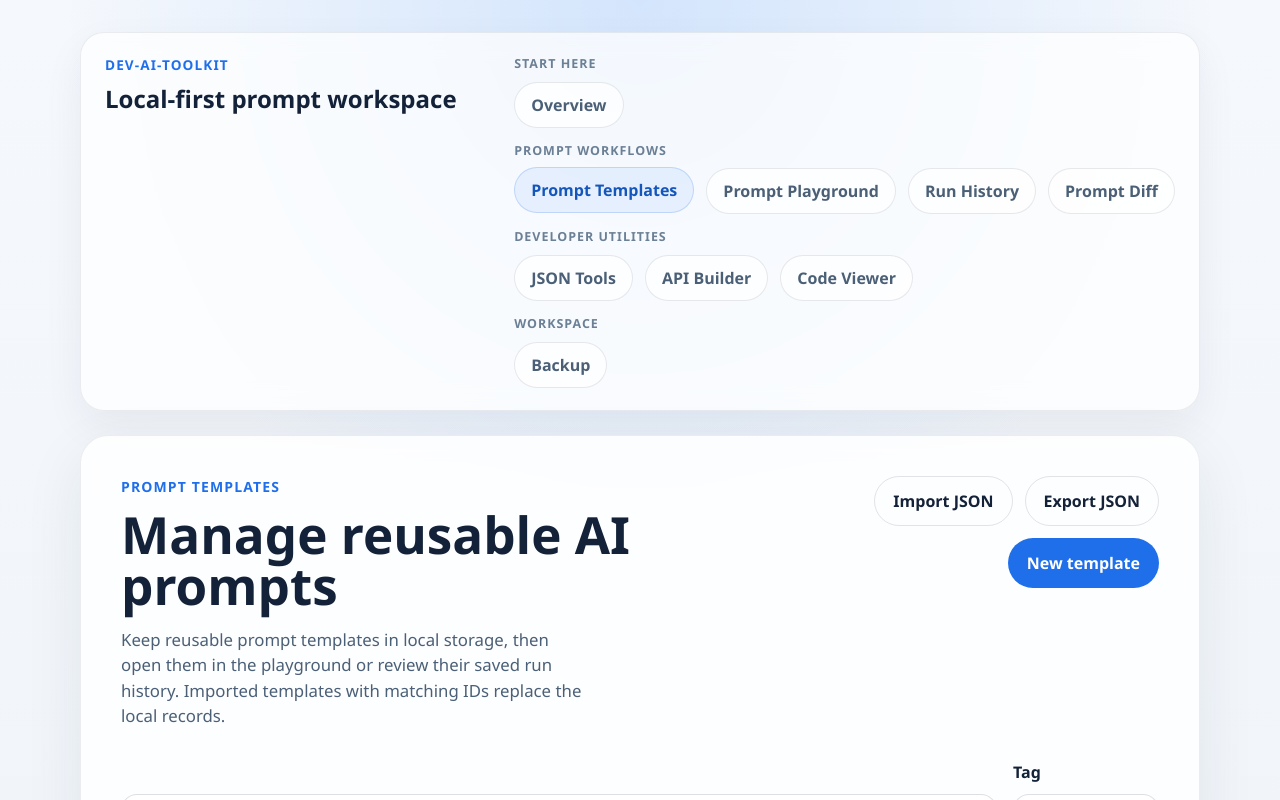
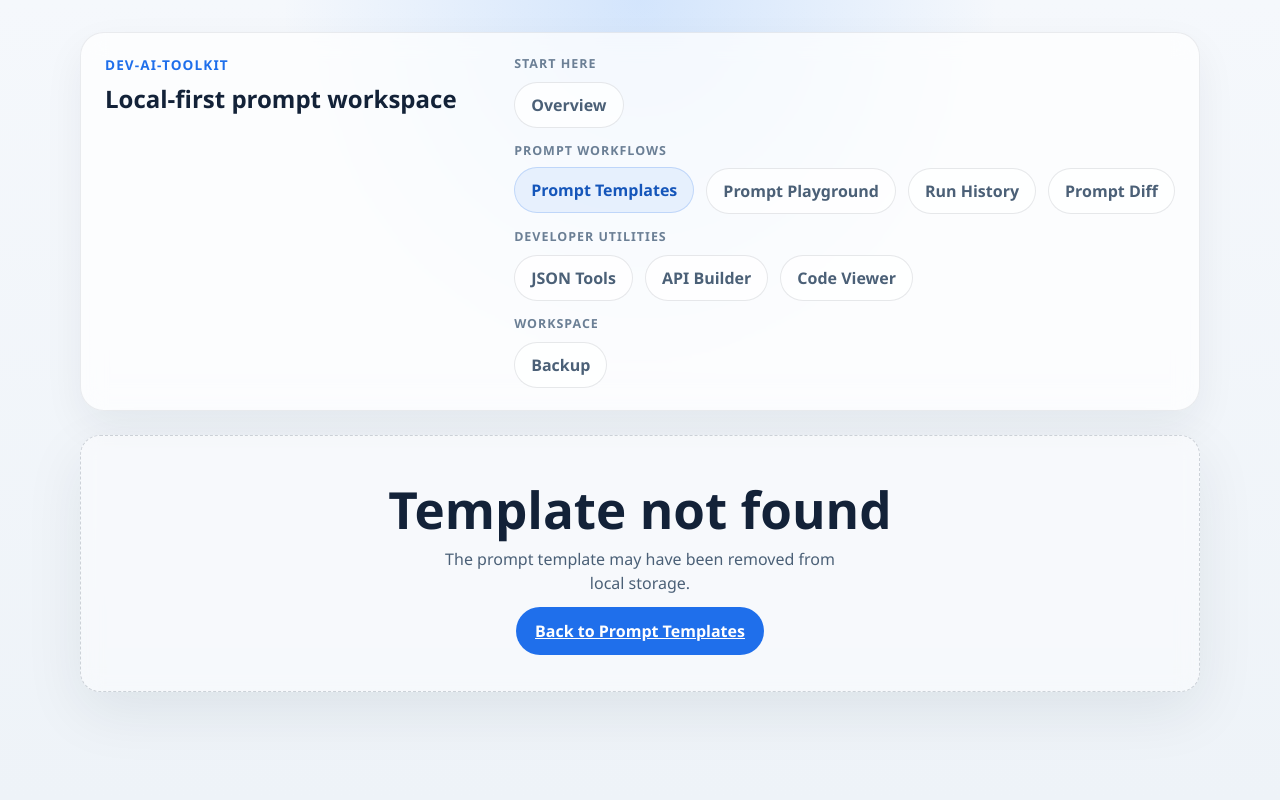
Before and after one commit to as569951728/dev-ai-toolkit, a React (Vite) app: page /prompts/1 in a window 1280 px wide. Before the commit this address led to /prompts. Shown: the top 800 px of the page. Built offline with nearby package versions, Linux system fonts and the light colour scheme.

Commit message:
fix: explain missing prompt template links

```diff
--- a/src/features/prompt-templates/pages/prompt-template-detail-page.tsx
+++ b/src/features/prompt-templates/pages/prompt-template-detail-page.tsx
@@ -1,5 +1,5 @@
 import { useState } from 'react';
-import { Navigate, useNavigate, useParams } from 'react-router-dom';
+import { Link, useNavigate, useParams } from 'react-router-dom';
 
 import { PromptTemplateDetail } from '@/features/prompt-templates/components/prompt-template-detail';
 import { usePromptTemplates } from '@/features/prompt-templates/hooks/use-prompt-templates';
@@ -24,7 +24,15 @@ export function PromptTemplateDetailPage() {
   const template = promptId ? getTemplateById(promptId) : null;
 
   if (!template) {
-    return <Navigate to="/prompts" replace />;
+    return (
+      <section className="panel empty-state">
+        <h1>Template not found</h1>
+        <p>The prompt template may have been removed from local storage.</p>
+        <Link className="primary-button" to="/prompts">
+          Back to Prompt Templates
+        </Link>
+      </section>
+    );
   }
 
   const recentRuns = getRunsByTemplateId(template.id, 5);
```
Also changed, not shown: 2 other files (tests, documents, lock files or other folders).
